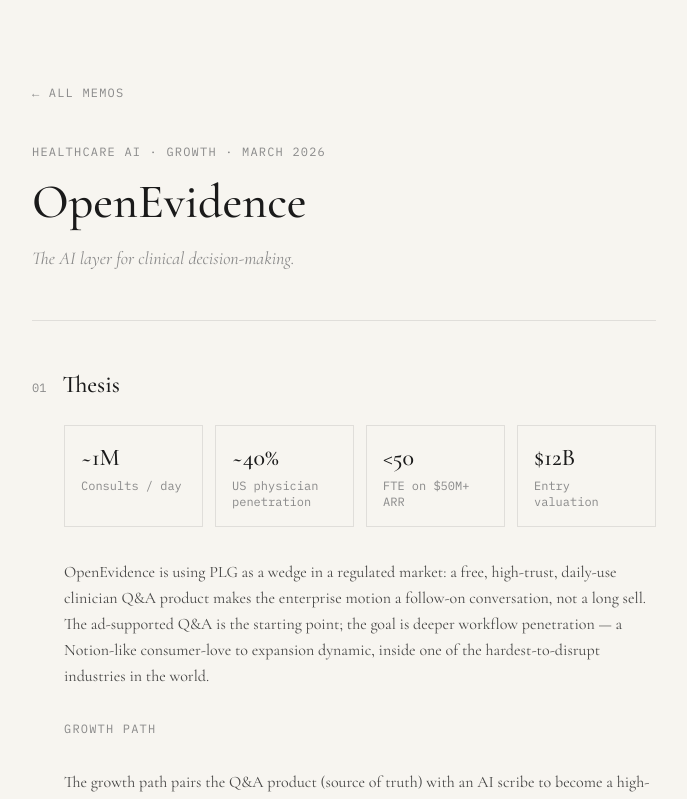
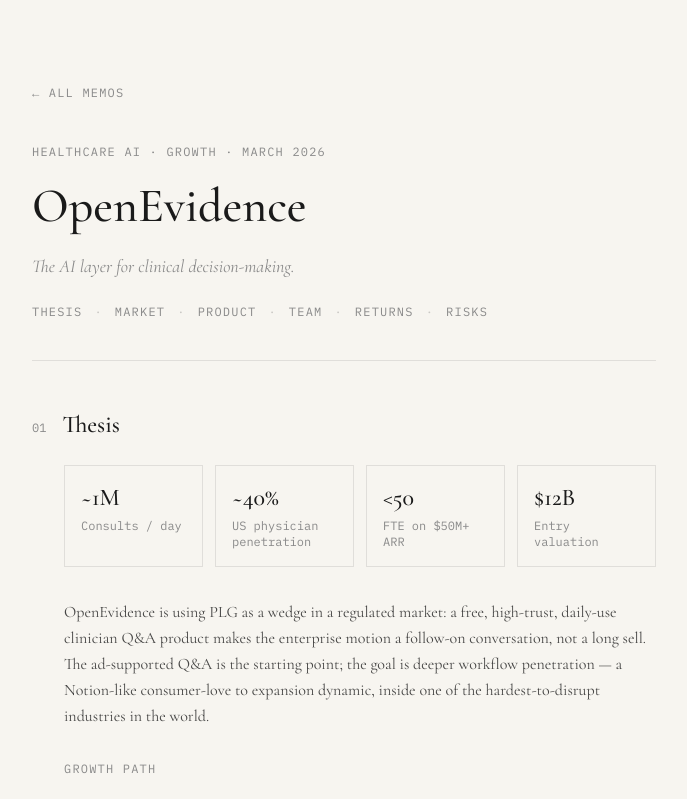
Before and after one commit to piamishra93/memos, a Next.js app: page /memo/open-evidence in a window 1280 px wide. Shown: the top 799 px of the page, without its empty margins (296-983 px from the left). Built offline with nearby package versions, Linux system fonts and the light colour scheme.

Commit message:
add section nav to memo page, fix landing page spacing

```diff
--- a/app/memo/[slug]/page.tsx
+++ b/app/memo/[slug]/page.tsx
@@ -33,6 +33,15 @@
   { key: "team", label: "Team" },
 ] as const;
 
+const RICH_NAV = [
+  { id: "thesis", label: "Thesis" },
+  { id: "market", label: "Market" },
+  { id: "product", label: "Product" },
+  { id: "team", label: "Team" },
+  { id: "returns", label: "Returns" },
+  { id: "risks", label: "Risks" },
+];
+
 export default async function MemoPage({
   params,
 }: {
@@ -43,7 +52,6 @@
   if (!memo) notFound();
 
   const rc = memo.richContent;
-  const returnsNumber = rc ? "05" : "05";
 
   return (
     <main className="max-w-2xl mx-auto px-6 py-20">
@@ -56,12 +64,12 @@
       </Link>
 
       {/* Header */}
-      <div className="mt-10 mb-12">
-        <p className="font-mono text-xs text-muted tracking-widest uppercase mb-3">
+      <div className="mt-10 mb-6">
+        <p className="font-mono text-xs text-muted tracking-widest uppercase mb-4">
           {memo.sector} · {memo.stage} · {memo.date}
         </p>
         <h1
-          className="font-serif text-5xl font-medium leading-tight mb-3 typewriter cursor"
+          className="font-serif text-5xl font-medium leading-tight mb-4 typewriter cursor"
           style={{ fontFamily: "var(--font-playfair)" }}
         >
           {memo.company}
@@ -71,11 +79,28 @@
         </p>
       </div>
 
+      {/* Section nav — rich memos only */}
+      {rc && (
+        <nav className="flex flex-wrap items-center gap-x-3 font-mono text-xs tracking-widest uppercase text-muted mb-10">
+          {RICH_NAV.map((s, i) => (
+            <>
+              {i > 0 && <span key={`dot-${i}`} className="text-ink/20">·</span>}
+              <a
+                key={s.id}
+                href={`#${s.id}`}
+                className="hover:text-ink transition-colors"
+              >
+                {s.label}
+              </a>
+            </>
+          ))}
+        </nav>
+      )}
+
       <div className="border-t border-ink/10 mb-12" />
 
       <div className="space-y-16">
         {rc ? (
-          // ── Rich content path ──────────────────────────────────────────
           <>
             <ThesisSection data={rc.thesis} />
             <MarketSection data={rc.market} />
@@ -83,7 +108,6 @@
             <TeamSection data={rc.team} />
           </>
         ) : (
-          // ── Simple string path (placeholder memos) ─────────────────────
           SIMPLE_SECTIONS.map(({ key, label }, i) => (
             <section key={key}>
               <div className="flex items-baseline gap-4 mb-4">
@@ -97,10 +121,10 @@
           ))
         )}
 
-        {/* Returns — always present */}
-        <section>
+        {/* Returns */}
+        <section id="returns">
           <div className="flex items-baseline gap-4 mb-6">
-            <span className="font-mono text-xs text-muted">{returnsNumber}</span>
+            <span className="font-mono text-xs text-muted">05</span>
             <h2 className="font-serif text-2xl font-medium">Returns</h2>
           </div>
           <div className="pl-8">
@@ -120,7 +144,6 @@
           </div>
         </section>
 
-        {/* Risks — only for rich content memos */}
         {rc && <RisksSection data={rc.risks} />}
       </div>
 
--- a/app/page.tsx
+++ b/app/page.tsx
@@ -20,7 +20,7 @@
           <li key={memo.slug}>
             <Link
               href={`/memo/${memo.slug}`}
-              className="group flex items-start justify-between py-6 border-b border-ink/10 hover:border-ink/30 transition-colors"
+              className="group flex items-center justify-between py-8 border-b border-ink/10 hover:border-ink/30 transition-colors"
             >
               <div className="flex items-start gap-6">
                 <span className="font-mono text-xs text-muted mt-1 w-5 shrink-0">
--- a/components/RichMemoSections.tsx
+++ b/components/RichMemoSections.tsx
@@ -2,7 +2,7 @@
 
 export function ThesisSection({ data }: { data: RichMemoContent["thesis"] }) {
   return (
-    <section>
+    <section id="thesis" className="scroll-mt-8">
       <SectionHeader number="01" label="Thesis" />
       <div className="pl-8 space-y-8">
         {/* Key stats */}
@@ -27,7 +27,7 @@
 
 export function MarketSection({ data }: { data: RichMemoContent["market"] }) {
   return (
-    <section>
+    <section id="market" className="scroll-mt-8">
       <SectionHeader number="02" label="Market" />
       <div className="pl-8 space-y-10">
         {/* SAM / TAM top-down */}
@@ -98,7 +98,7 @@
 
 export function ProductSection({ data }: { data: RichMemoContent["product"] }) {
   return (
-    <section>
+    <section id="product" className="scroll-mt-8">
       <SectionHeader number="03" label="Product" />
       <div className="pl-8 space-y-8">
         <p className="font-serif text-base leading-relaxed text-ink/80">{data.overview}</p>
@@ -135,7 +135,7 @@
 
 export function TeamSection({ data }: { data: RichMemoContent["team"] }) {
   return (
-    <section>
+    <section id="team" className="scroll-mt-8">
       <SectionHeader number="04" label="Team" />
       <div className="pl-8 space-y-6">
         <p className="font-serif text-base leading-relaxed text-ink/80">{data.overview}</p>
@@ -171,7 +171,7 @@
 
 export function RisksSection({ data }: { data: RichMemoContent["risks"] }) {
   return (
-    <section>
+    <section id="risks" className="scroll-mt-8">
       <SectionHeader number="06" label="Risks" />
       <div className="pl-8">
         <div className="grid grid-cols-1 gap-4 sm:grid-cols-2">
```
